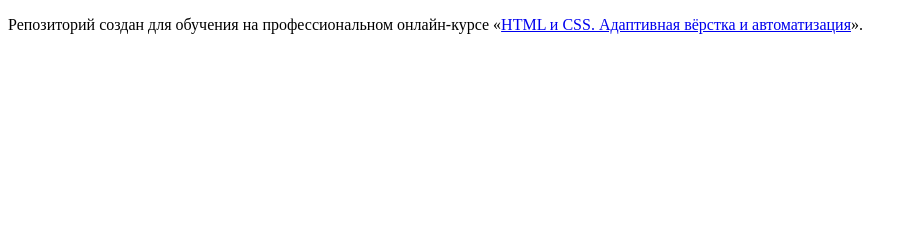
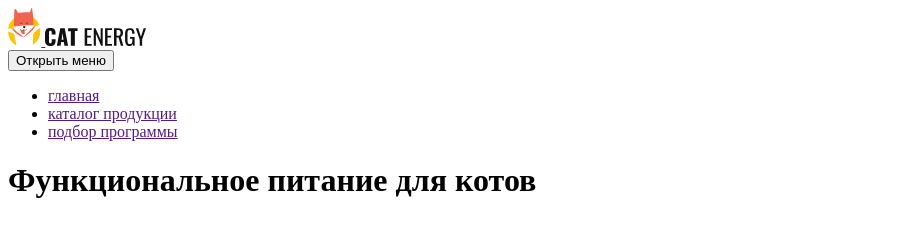
Before and after one commit to apgrayedd/1609269-cat-energy-22, a website: page source/index.html in a window 1280 px wide. Shown: the whole page, without its empty margins (0-913 px from the left). Drawn offline with Linux system fonts and the light colour scheme.

Commit message:
Небольшое обновление

```diff
--- a/source/index.html
+++ b/source/index.html
@@ -4,9 +4,33 @@
     <meta charset="utf-8">
     <title>HTML Academy: Кэт энерджи</title>
   </head>
-  <body>
-
-    <p>Репозиторий создан для обучения на профессиональном онлайн‑курсе «<a href="https://htmlacademy.ru/intensive/adaptive">HTML и CSS. Адаптивная вёрстка и автоматизация</a>».</p>
-
+  <body class="page__body">
+    <header class="page-header">
+      <a href="" class="page-header__logo">
+        <img src="img/logo-mobile.svg" alt="" height="37.61" width="33.32">
+      </a>
+      <a href="" class="page-header__logo">
+        <img src="img/logo-2.svg" alt="" height="18" width="101">
+      </a>
+      <nav class="main-nav">
+        <button class="main-nav__toogle"><span class="visually-hidden">Открыть меню</span></button>
+        <div class="main-nav__wrapper">
+          <ul class="main-nav__list site-list">
+            <li class="site-list__item site-list__item--active">
+              <a href="">главная</a>
+            </li>
+            <li class="site-list__item">
+              <a href="">каталог продукции</a>
+            </li>
+            <li class="site-list__item">
+              <a href="">подбор программы</a>
+            </li>
+          </ul>
+        </div>
+      </nav>
+    </header>
+    <main class="page-main">
+      <h1>Функциональное питание для котов</h1>
+    </main>
   </body>
 </html>
```
Also changed, not shown: source/img/logo-2.svg (added), source/img/logo-mobile.svg (added).
